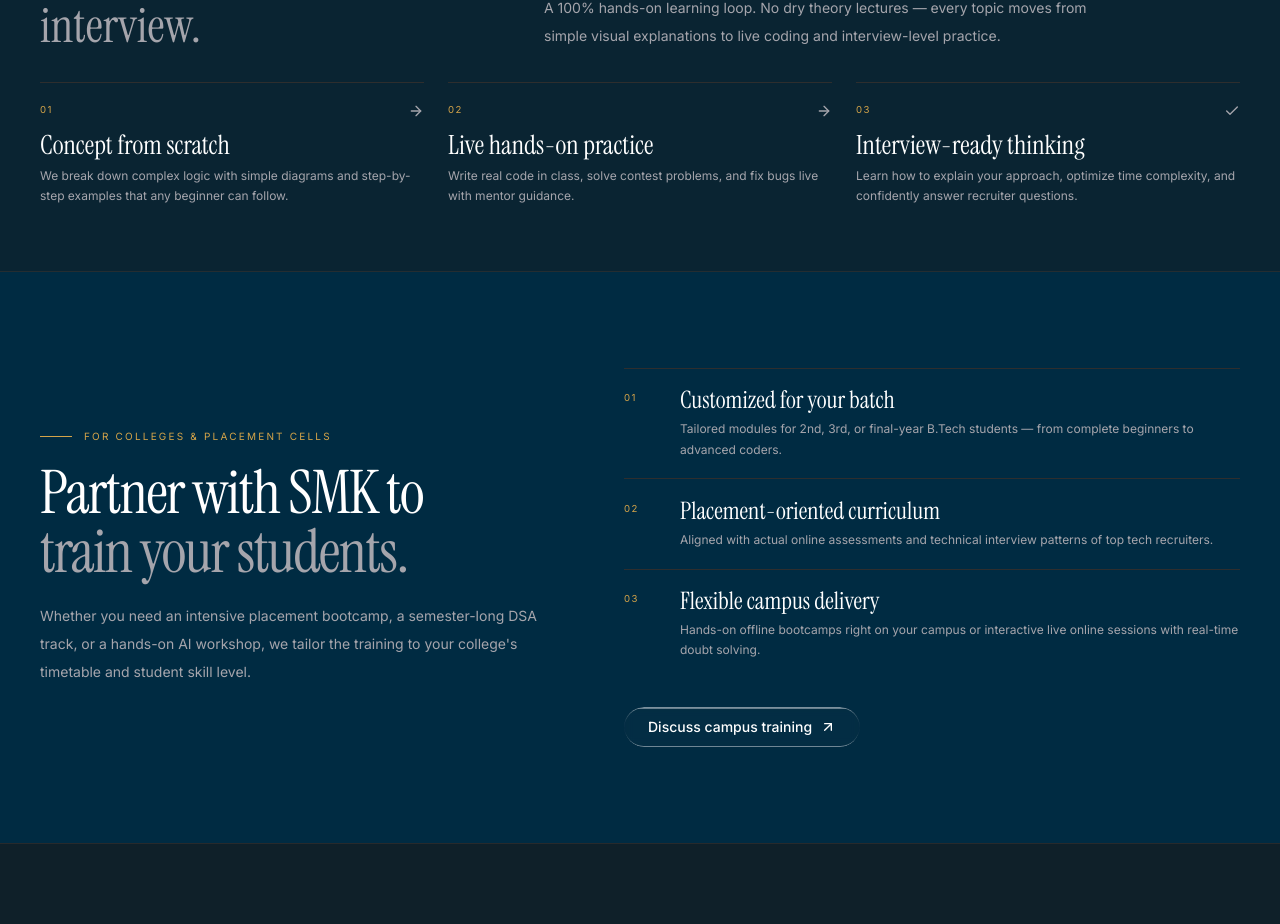
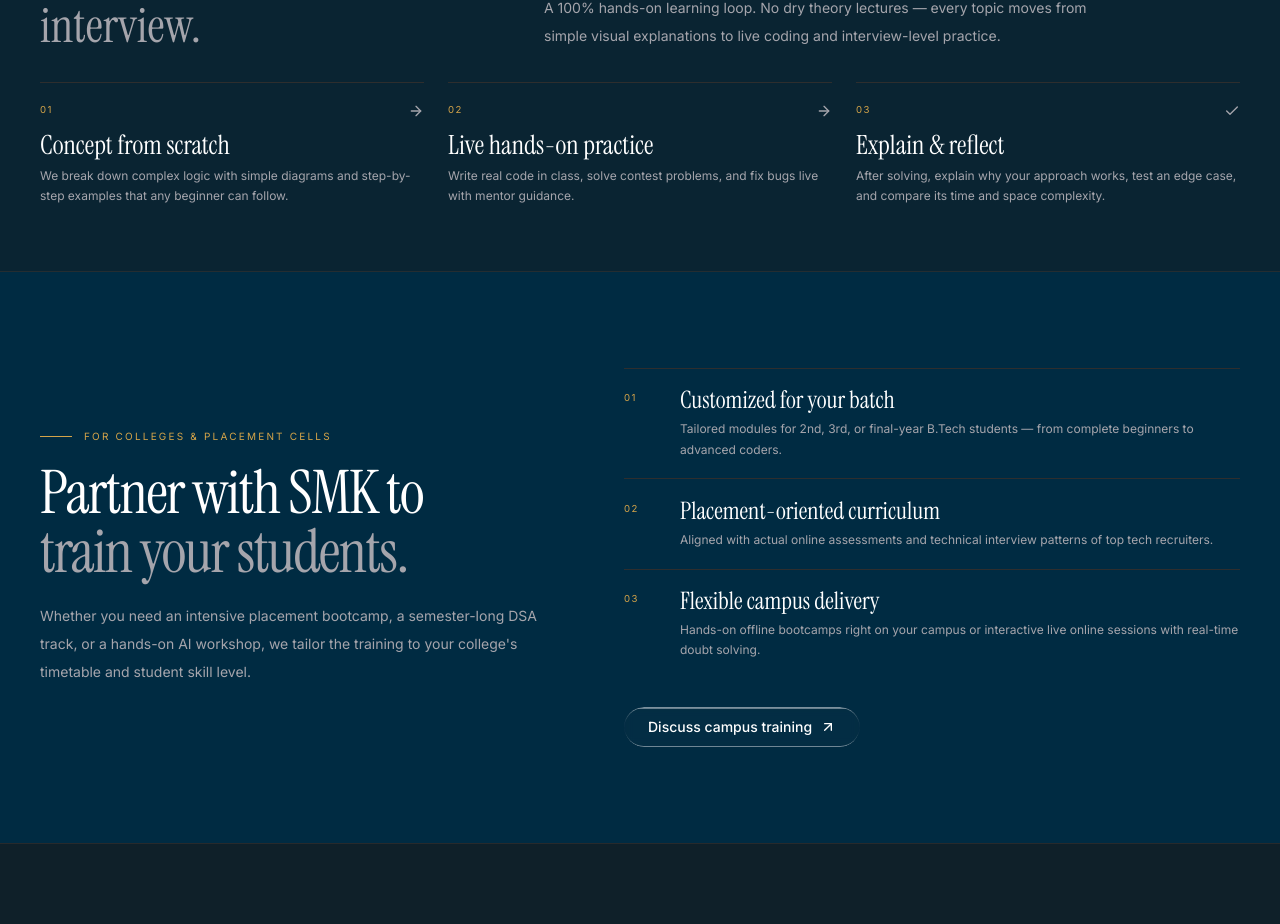
Before and after one commit to Rohithsilent/SMK-Technologies, a React (Vite) app: page / in a window 1280 px wide. Shown: the part 1898-2822 px from the top of the page. Built offline with nearby package versions, Linux system fonts and the light colour scheme.

Commit message:
Add practical reflection guidance

```diff
--- a/src/App.tsx
+++ b/src/App.tsx
@@ -498,7 +498,7 @@ function App() {
           <ol className="learning-loop">
             <li><span className="learning-loop-index">01 <ArrowRight aria-hidden="true" /></span><h3>Concept from scratch</h3><p>We break down complex logic with simple diagrams and step-by-step examples that any beginner can follow.</p></li>
             <li><span className="learning-loop-index">02 <ArrowRight aria-hidden="true" /></span><h3>Live hands-on practice</h3><p>Write real code in class, solve contest problems, and fix bugs live with mentor guidance.</p></li>
-            <li><span className="learning-loop-index">03 <Check aria-hidden="true" /></span><h3>Interview-ready thinking</h3><p>Learn how to explain your approach, optimize time complexity, and confidently answer recruiter questions.</p></li>
+            <li><span className="learning-loop-index">03 <Check aria-hidden="true" /></span><h3>Explain & reflect</h3><p>After solving, explain why your approach works, test an edge case, and compare its time and space complexity.</p></li>
           </ol>
         </div>
       </section>
```
